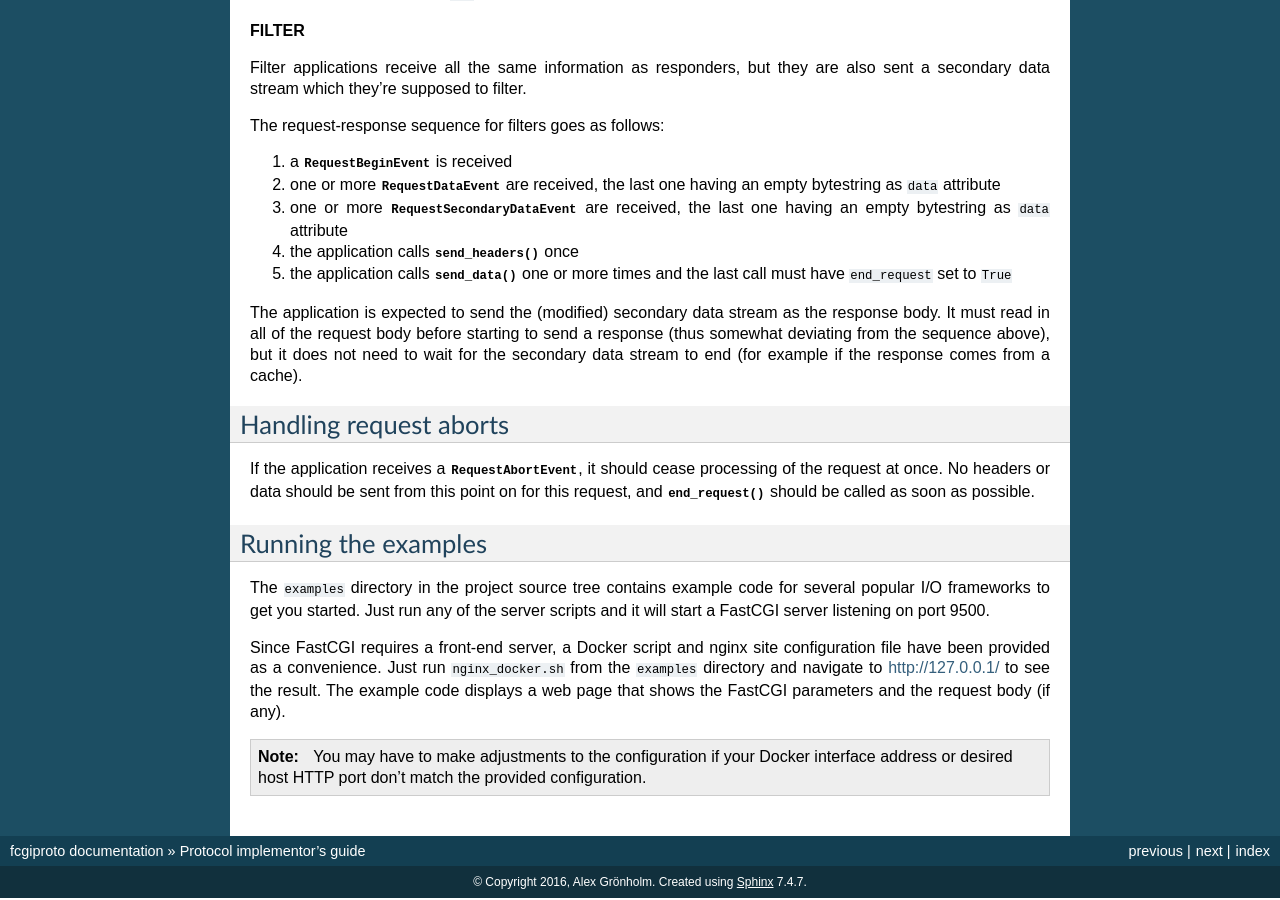
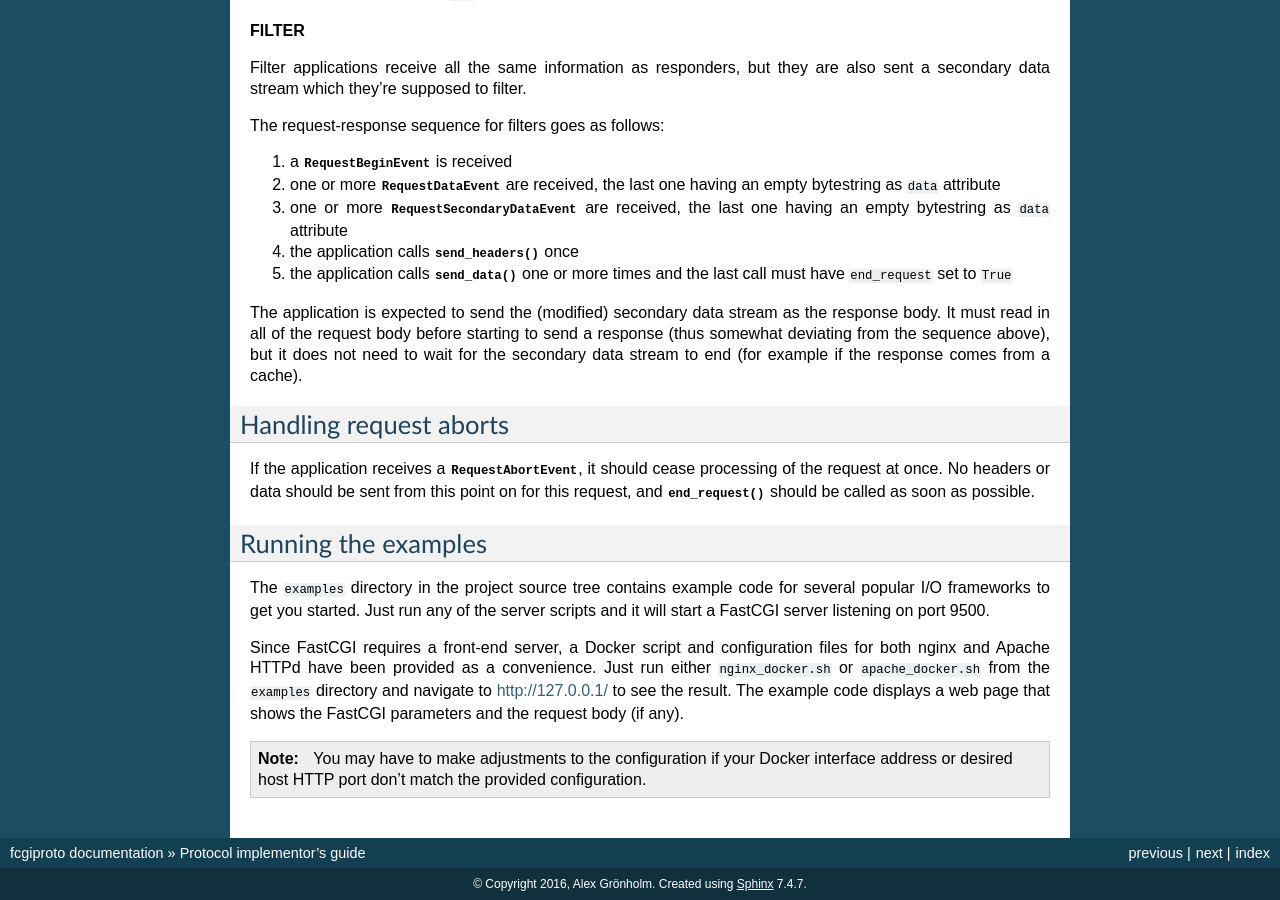
Before and after one commit to agronholm/fcgiproto, a Sphinx documentation site: the page built from docs/userguide.rst, in a window 1280 px wide and 900 px high, scrolled down 1460 px. Built offline with Sphinx 7.4.7, drawn with Linux system fonts in a browser that asks for light colours.

Commit message:
Added Apache docker setup for running examples

```diff
--- a/docs/userguide.rst
+++ b/docs/userguide.rst
@@ -117,10 +117,11 @@ The ``examples`` directory in the project source tree contains example code for
 I/O frameworks to get you started. Just run any of the server scripts and it will start a FastCGI
 server listening on port 9500.
 
-Since FastCGI requires a front-end server, a Docker script and nginx site configuration file have
-been provided as a convenience. Just run ``nginx_docker.sh`` from the ``examples`` directory and
-navigate to http://127.0.0.1/ to see the result. The example code displays a web page that shows
-the FastCGI parameters and the request body (if any).
+Since FastCGI requires a front-end server, a Docker script and configuration files for both nginx
+and Apache HTTPd have been provided as a convenience. Just run either ``nginx_docker.sh`` or
+``apache_docker.sh`` from the ``examples`` directory and navigate to http://127.0.0.1/ to see the
+result. The example code displays a web page that shows the FastCGI parameters and the request body
+(if any).
 
 .. note:: You may have to make adjustments to the configuration if your Docker interface address or
     desired host HTTP port don't match the provided configuration.
```
Also changed, not shown: 5 other files.
